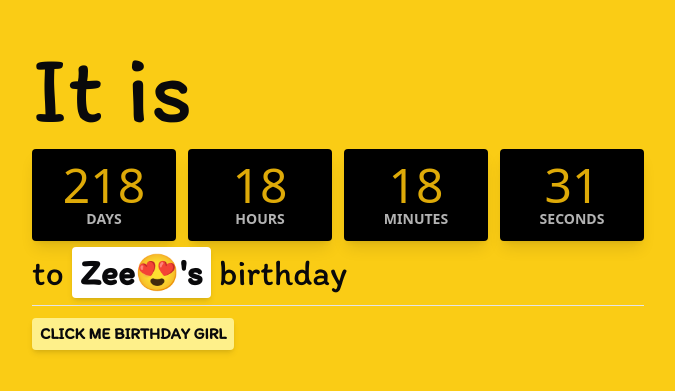
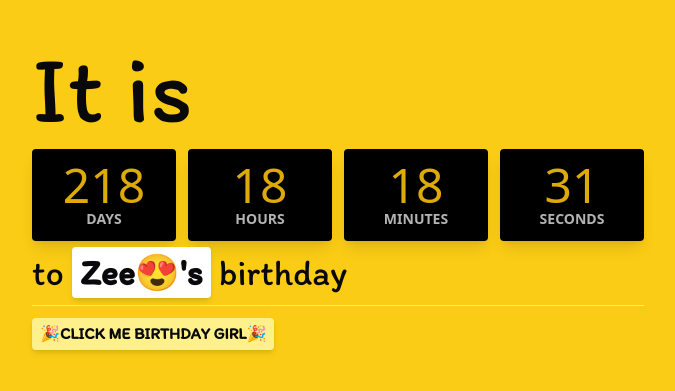
Before and after one commit to chukaluka/birthday-countdown, a Next.js app: page / in a window 1280 px wide. Shown: the part 205-596 px from the top of the page, without its empty margins (302-977 px from the left). Built offline with nearby package versions, Linux system fonts and the light colour scheme; a web font is replaced by a local one.

Commit message:
Made extra changes

```diff
--- a/src/components/Hero.tsx
+++ b/src/components/Hero.tsx
@@ -45,7 +45,7 @@ export default function Hero() {
             //   }
             // }}
           >
-            <Link href="/birthday">Click me birthday girl</Link>
+            <Link href="/birthday">🎉Click me birthday girl🎉</Link>
           </button>
         </div>
       </section>
```
